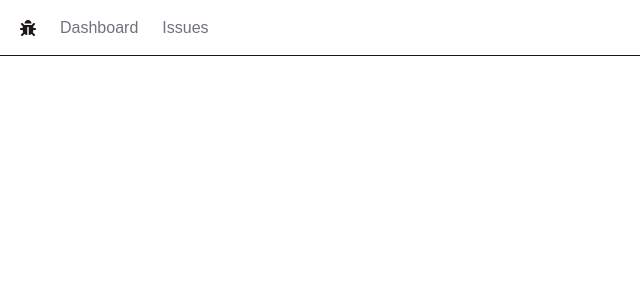
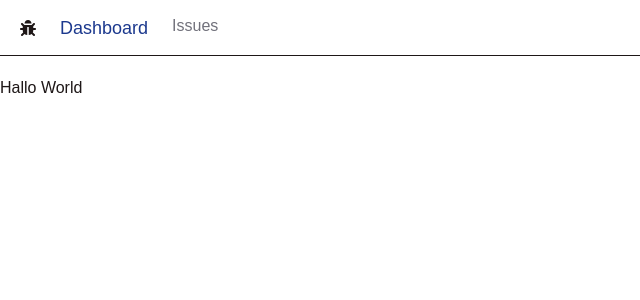
Before and after one commit to lcmongwe/Tracker-app, a Next.js app: page / in a window 1280 px wide. Shown: the top 300 px of the page, without its empty margins (0-640 px from the left). Built offline with nearby package versions, Linux system fonts and the light colour scheme.

Commit message:
added transition effect and styling to the navbar

```diff
--- a/app/NavBar.tsx
+++ b/app/NavBar.tsx
@@ -1,11 +1,18 @@
+'use client'
+
 import React from "react";
 import Link from "next/link";
 import { FaBug } from "react-icons/fa";
+import { usePathname } from "next/navigation";
+import classnames from 'classnames'
 
 const NavBar = () => {
+  const currentPath = usePathname();
+  console.log(currentPath);
+
   const links = [
     { label: 'Dashboard', href: '/' },
-     {label: 'Issues', href:'/issues'},
+     {label: 'Issues', href: '/issues'},
 
   ]
   return (
@@ -23,7 +30,18 @@ const NavBar = () => {
         {links.map((link) => (
           <Link
             key={link.href}
-            className="text-zinc-500 hover:text-sky-900 transition-colors"
+            className={
+              // `${
+              // link.href === currentPath ? "text-blue-900 text-lg" : 'text - zinc - 500'
+              // } hover:text-sky-900 transition-colors`
+              classnames({
+            'text-blue-900 text-lg': link.href===currentPath,
+                'text-zinc-500': link.href !== currentPath,
+             'hover:text-sky-900 transition-colors': true
+
+
+              })
+            }
             href={link.href}
           >
             {link.label}
--- /dev/null
+++ b/app/issues/page.tsx
@@ -0,0 +1,11 @@
+import React from 'react'
+
+const IssuesPage = () => {
+  return (
+    <div>
+      issues page
+    </div>
+  )
+}
+
+export default IssuesPage
--- a/app/layout.tsx
+++ b/app/layout.tsx
@@ -29,6 +29,7 @@ export default function RootLayout({
   return (
     <html lang="en">
       <body >
+
         <NavBar />
         <main>{children}</main>
       </body>
--- a/app/page.tsx
+++ b/app/page.tsx
@@ -5,8 +5,7 @@ import NavBar from './NavBar';
 export default function Home() {
   return (
     <main>
-      {/* <NavBar /> */}
-
+      <h1> Hallo World</h1>
     </main>
   );
 }
--- a/package.json
+++ b/package.json
@@ -9,6 +9,7 @@
     "lint": "next lint"
   },
   "dependencies": {
+    "classnames": "^2.5.1",
     "next": "15.3.4",
     "react": "^19.0.0",
     "react-dom": "^19.0.0",
```
Also changed, not shown: 1 other file (tests, documents, lock files or other folders).
